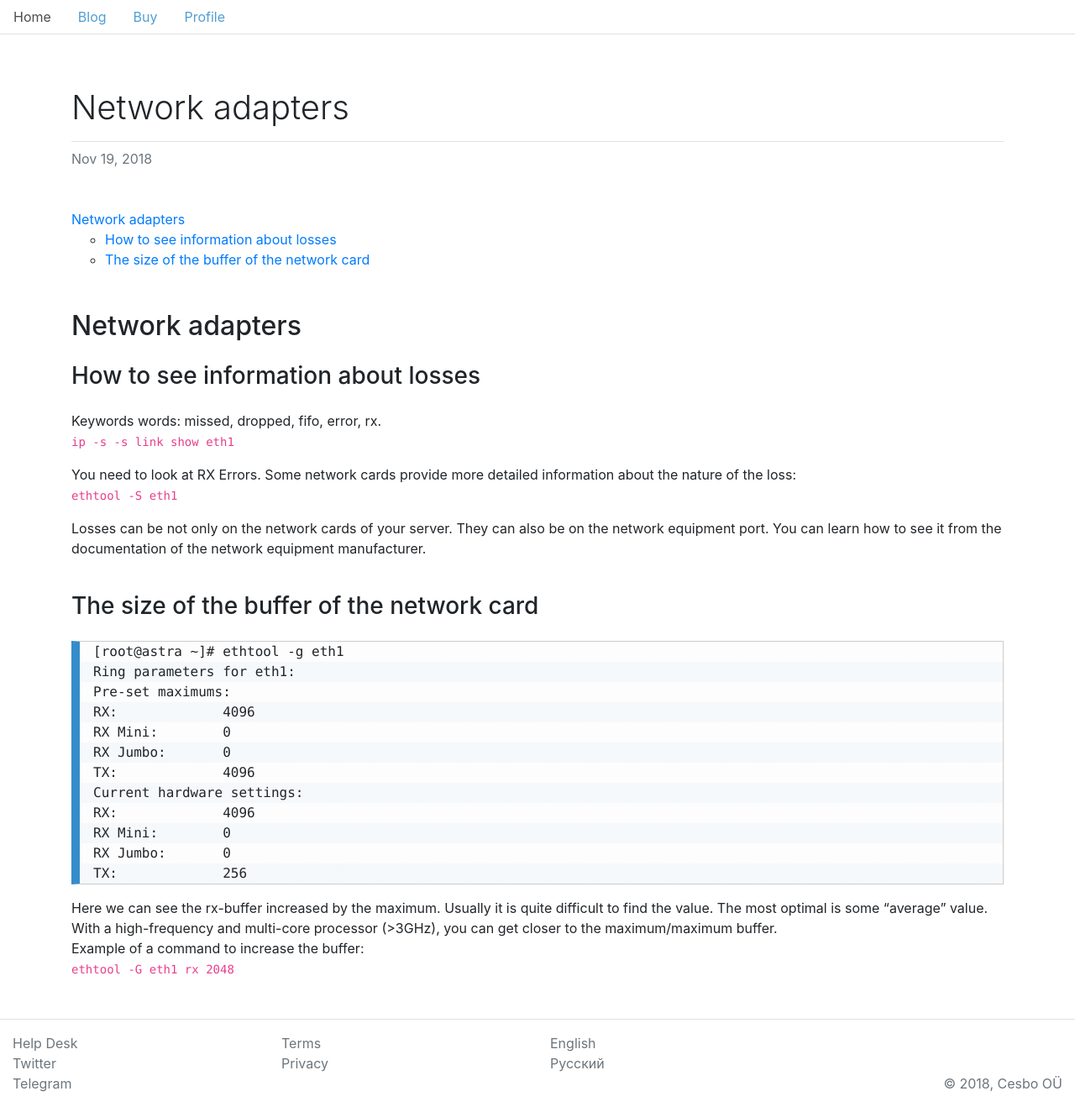
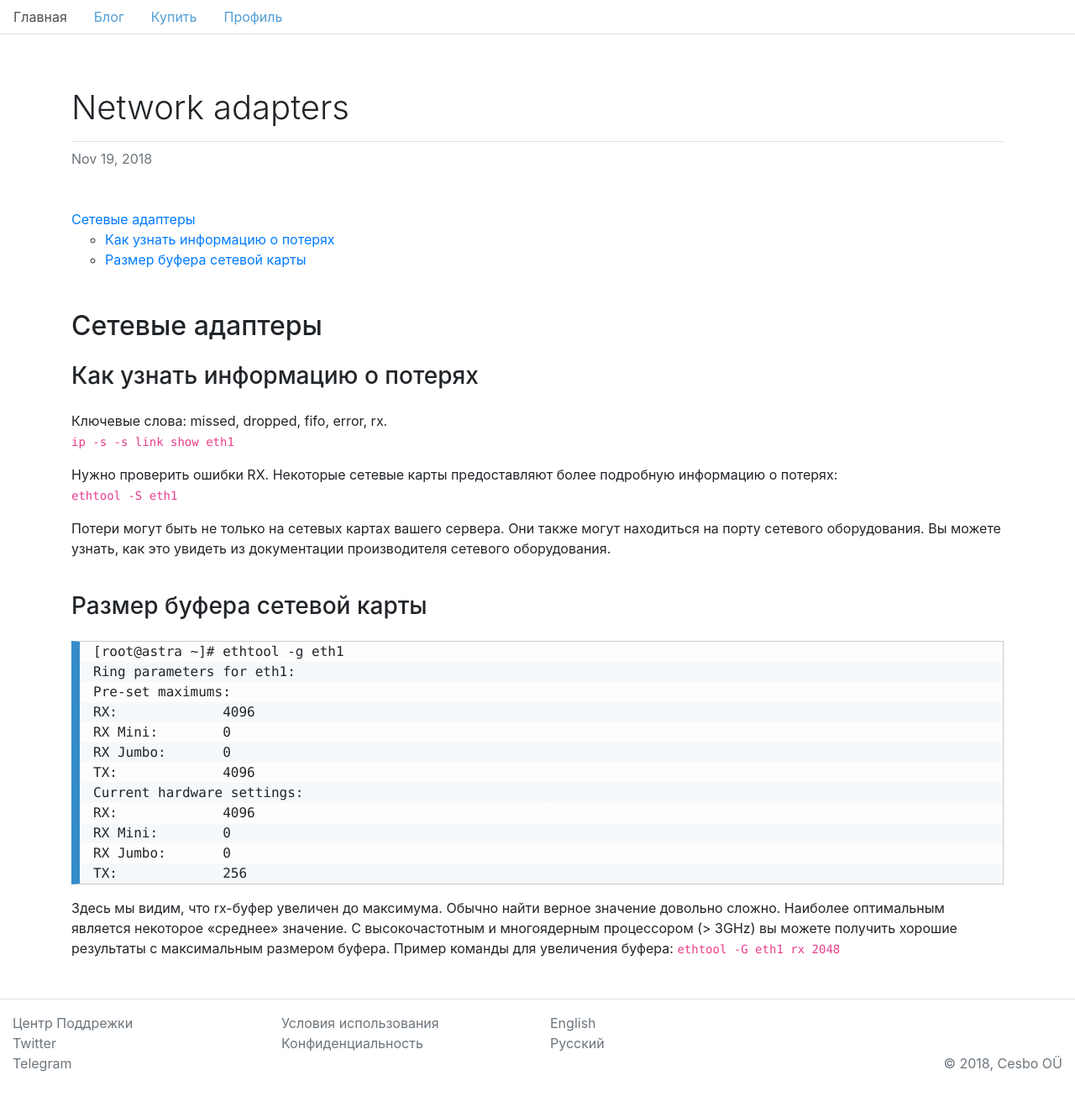
Before and after one commit to ramzes1401ss3/cesbo-www, a Jekyll site: the page built from ru/_posts/2018-11-19-network-adapters.md, in a window 1280 px wide and 1318 px high. Shown: the whole window at 84% size. Built offline with Jekyll 4.4.1, drawn with Linux system fonts in a browser that asks for light colours.

Commit message:
Update 2018-11-19-network-adapters.md

````diff
--- a/ru/_posts/2018-11-19-network-adapters.md
+++ b/ru/_posts/2018-11-19-network-adapters.md
@@ -1,24 +1,24 @@
 ---
 layout: post
-lang: en
+lang: ru
 title: Network adapters
 tags: [dev]
 ---
 
-## Network adapters
+## Сетевые адаптеры
 
 <!-- more -->
 
-### How to see information about losses
-Keywords words: missed, dropped, fifo, error, rx.
+### Как узнать информацию о потерях
+Ключевые слова: missed, dropped, fifo, error, rx.
 `ip -s -s link show eth1`
 
-You need to look at RX Errors. Some network cards provide more detailed information about the nature of the loss:
+Нужно проверить ошибки RX. Некоторые сетевые карты предоставляют более подробную информацию о потерях:
 `ethtool -S eth1`
 
-Losses can be not only on the network cards of your server. They can also be on the network equipment port. You can learn how to see it from the documentation of the network equipment manufacturer.
+Потери могут быть не только на сетевых картах вашего сервера. Они также могут находиться на порту сетевого оборудования. Вы можете узнать, как это увидеть из документации производителя сетевого оборудования.
 
-### The size of the buffer of the network card
+### Размер буфера сетевой карты
 ```
 [root@astra ~]# ethtool -g eth1
 Ring parameters for eth1:
@@ -33,6 +33,6 @@
 RX Jumbo:	0
 TX:		256
 ```
-Here we can see the rx-buffer increased by the maximum. Usually it is quite difficult to find the value. The most optimal is some "average" value. With a high-frequency and multi-core processor (>3GHz), you can get closer to the maximum/maximum buffer.
-Example of a command to increase the buffer:
+Здесь мы видим, что rx-буфер увеличен до максимума. Обычно найти верное значение довольно сложно. Наиболее оптимальным является некоторое «среднее» значение. С высокочастотным и многоядерным процессором (> 3GHz) вы можете получить хорошие результаты с максимальным размером буфера.
+Пример команды для увеличения буфера:
 `ethtool -G eth1 rx 2048`
````
